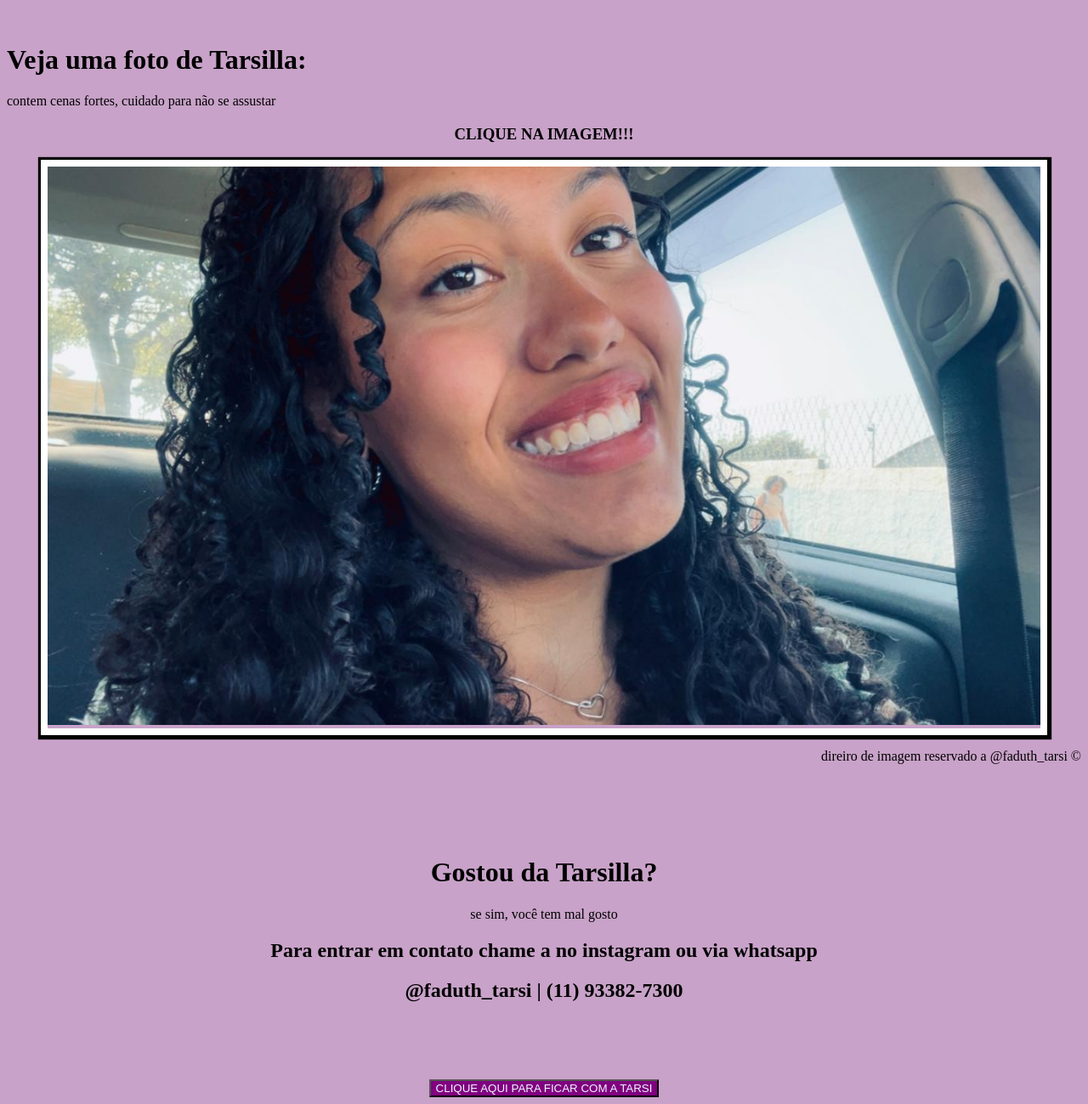
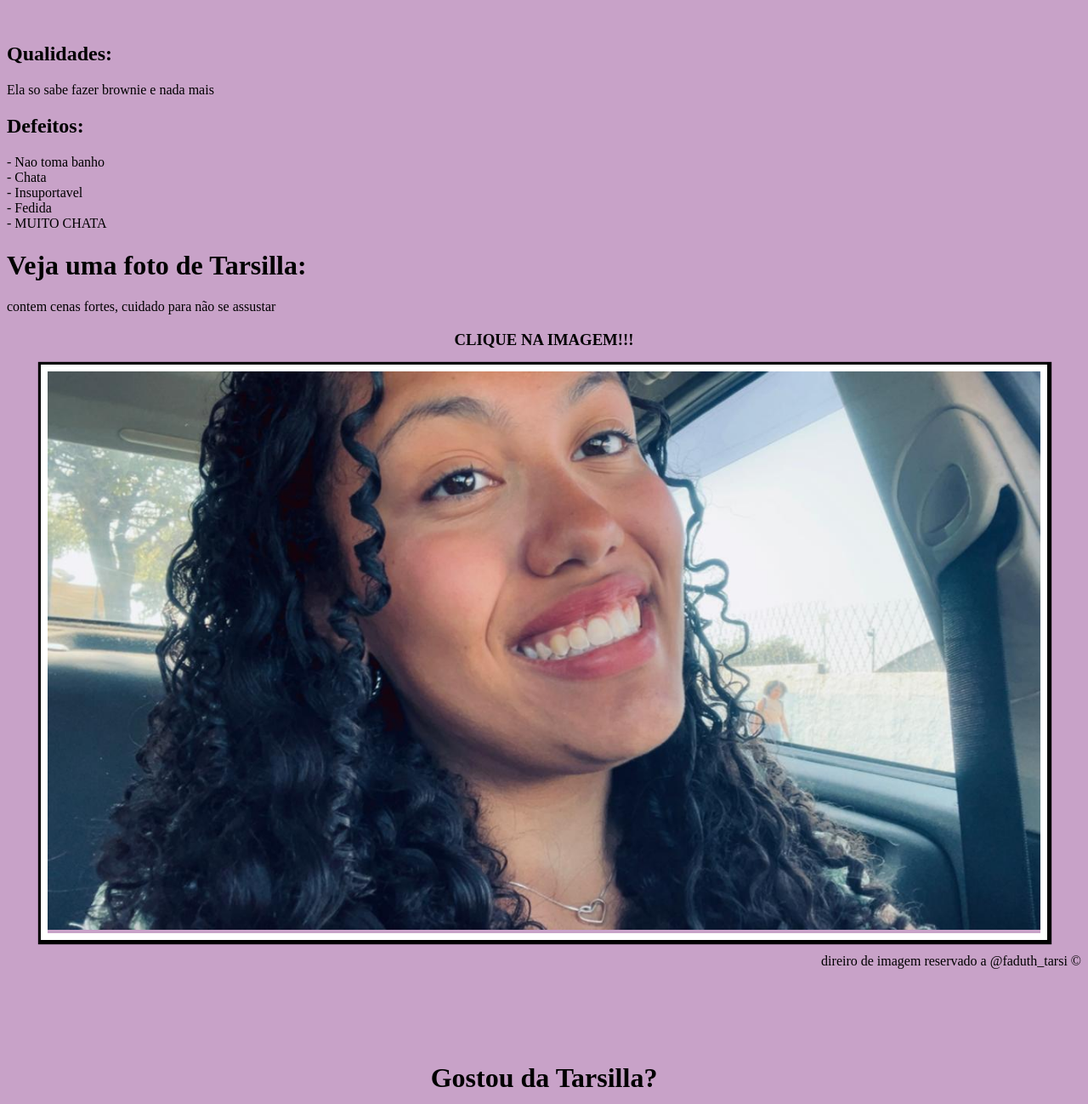
Before and after one commit to PEDROSO02/tinder-tarsi, a plain HTML site: page index.html in a window 1280 px wide. Shown: the part 341-1640 px from the top of the page at 85% size. Drawn offline with Linux system fonts and the light colour scheme.

Commit message:
Atualizar o index.html

```diff
--- a/index.html
+++ b/index.html
@@ -18,8 +18,19 @@
     <h2> Requisitos para namorar Tarsilla</h2>
     <p>Para namorar a Tarsilla, o menino precisa atender a alguns critérios específicos: ele deve ser mais alto que ela, compartilhar a mesma fé sendo evangélico, pesar acima de 80kg, e já ter repetido ao menos uma vez na escola. Esses requisitos refletem tanto as preferências pessoais de Tarsilla quanto aspectos que ela valoriza em um parceiro.</p>
     <br>
+    <h2 style="text-align: LEFT">Qualidades:</h2>
+    <p>Ela so sabe fazer brownie e nada mais</p>
+    <h2 style="text-align: LEFT">Defeitos:</h2>
+    <p>- Nao toma banho<br>
+      - Chata<br>
+      - Insuportavel<br>
+      - Fedida<br>
+      - MUITO CHATA
     <H1> Veja uma foto de Tarsilla:</H1>
     <p>contem cenas fortes, cuidado para não se assustar</p>
+
+
+    </p>
     <h3 style="text-align: center">CLIQUE NA IMAGEM!!!</h3>
 
 
@@ -40,7 +51,7 @@
     <div style="text-align: center">
       <a href="formulário.html">
         <br>
-    <button >CLIQUE AQUI PARA FICAR COM A TARSI</button></a>
+    <button style="padding: 40px 20px">CLIQUE AQUI PARA FICAR COM A TARSI</button></a>
     </div>
     <br><br><br><br><br><br><br><br>
     <P style="text-align: center">SITE EM DESEMVOLVIMENTO POR <a href="https://www.instagram.com/eupedroso_?igsh=YXZyejJvajBhdzdh">@EUPEDROSO_ </a> &COPY</P>
```
